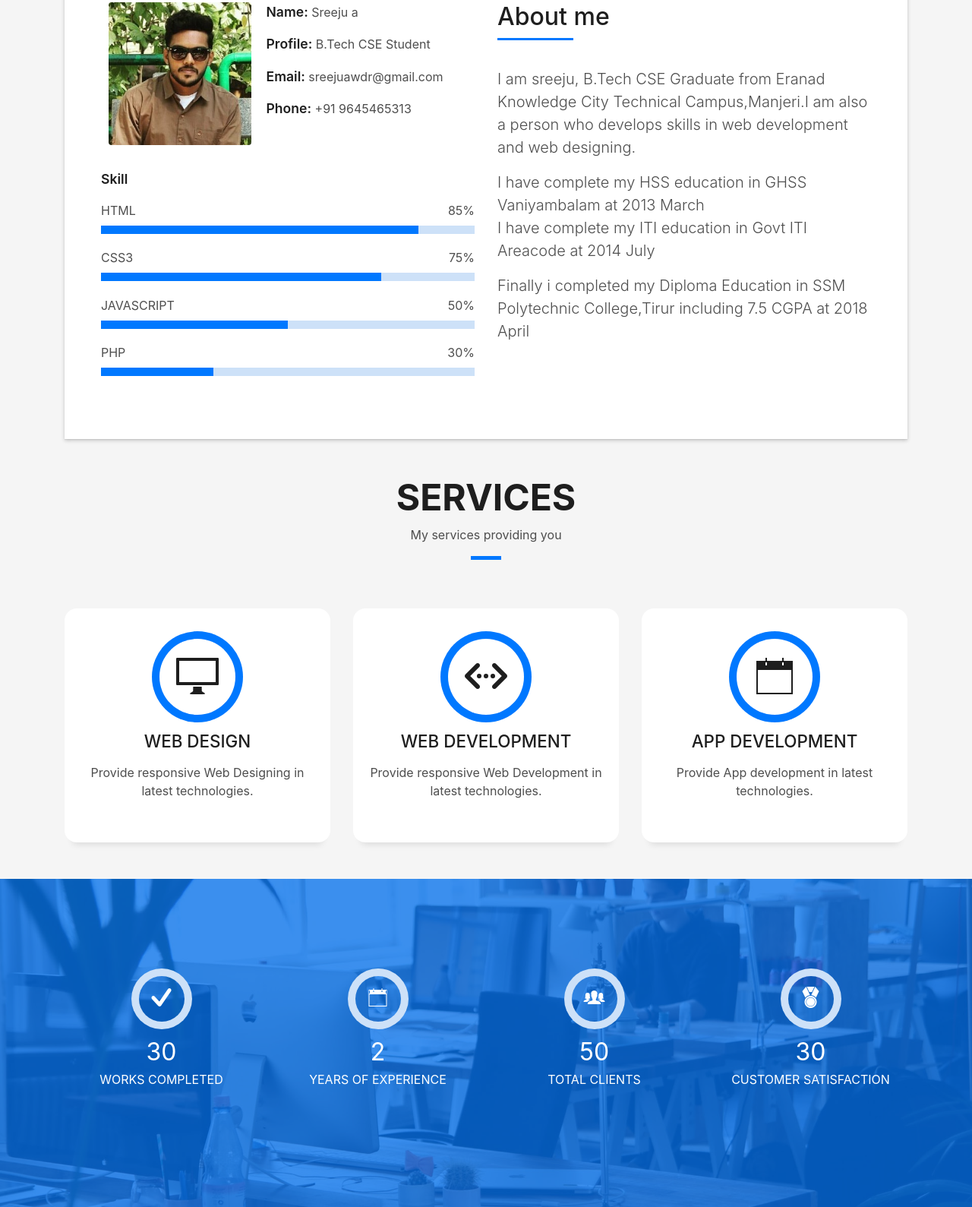
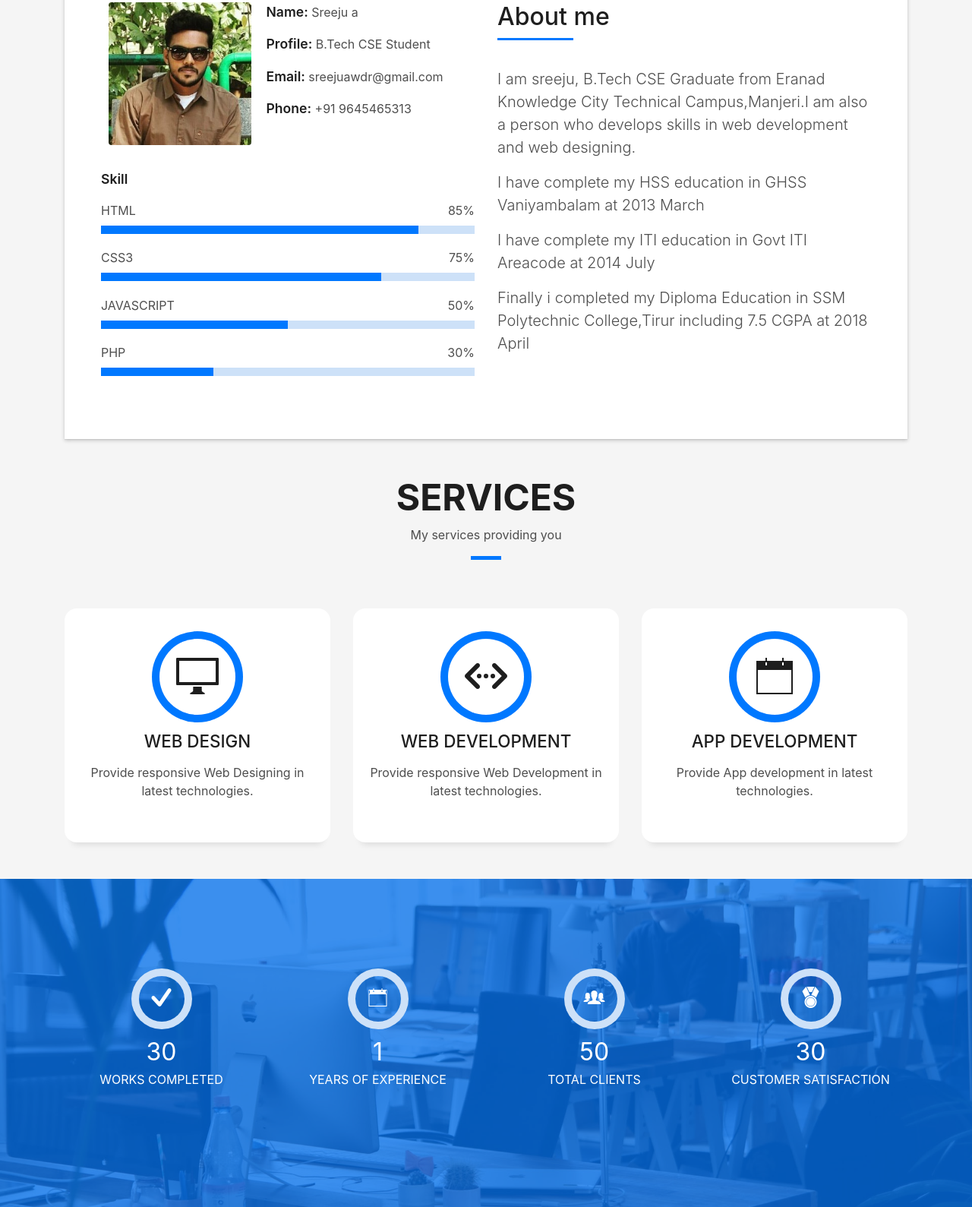
Before and after one commit to SreejuKuttanZz/Sreeju-Static-Website, a plain HTML site: page index.html in a window 1280 px wide. Shown: the part 925-2514 px from the top of the page at 76% size. Drawn offline with nearby package versions, Linux system fonts and the light colour scheme; files whose address does not match are found by name.

Commit message:
Update index.html

```diff
--- a/index.html
+++ b/index.html
@@ -136,13 +136,14 @@
                     I am sreeju, B.Tech CSE Graduate from Eranad Knowledge City Technical Campus,Manjeri.I am also a person who develops skills in web development and web designing.
                   </p>
                   <p class="lead">
-                    I have complete my HSS education in GHSS Vaniyambalam at 2013 March <br>
-
+                    I have complete my HSS education in GHSS Vaniyambalam at 2013 March
+                  </p>
+                  <p class="lead">
                     I have complete my ITI education in Govt ITI Areacode at 2014 July
-
                   </p>
                   <p class="lead">
                     Finally i completed my Diploma Education in SSM Polytechnic College,Tirur including 7.5 CGPA at 2018 April
+                  </p>
                 </div>
               </div>
             </div>
@@ -236,7 +237,7 @@
               <span class="ico-circle"><i class="ion-ios-calendar-outline"></i></span>
             </div>
             <div class="counter-num">
-              <p class="counter">2</p>
+              <p class="counter">1</p>
               <span class="counter-text">YEARS OF EXPERIENCE</span>
             </div>
           </div>
```
